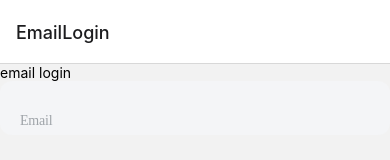
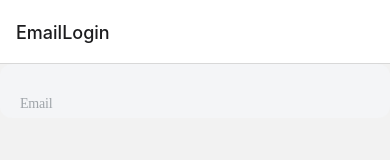
Before and after one commit to People-Here/peoplehere, a React Native app: screen /EmailLogin in a window 390 px wide. Shown: the top 160 px of the page. Built offline with nearby package versions, Linux system fonts and the light colour scheme.

Commit message:
change input type as email

```diff
--- a/App.tsx
+++ b/App.tsx
@@ -4,7 +4,7 @@ import EmailLogin from '@screens/login/EmailLogin';
 
 const Stack = createNativeStackNavigator();
 
-function App(): React.JSX.Element {
+function App() {
   return (
     <NavigationContainer>
       <Stack.Navigator>
--- a/src/screens/login/EmailLogin.tsx
+++ b/src/screens/login/EmailLogin.tsx
@@ -1,14 +1,13 @@
 import Input from '@components/Input';
 import { useState } from 'react';
-import { SafeAreaView, Text } from 'react-native';
+import { SafeAreaView } from 'react-native';
 
 const EmailLoginScreen = () => {
   const [value, setValue] = useState('');
 
   return (
     <SafeAreaView>
-      <Text>email login</Text>
-      <Input type='text' value={value} onChange={setValue} label='Email' />
+      <Input type='email' value={value} onChange={setValue} label='Email' />
     </SafeAreaView>
   );
 };
```
